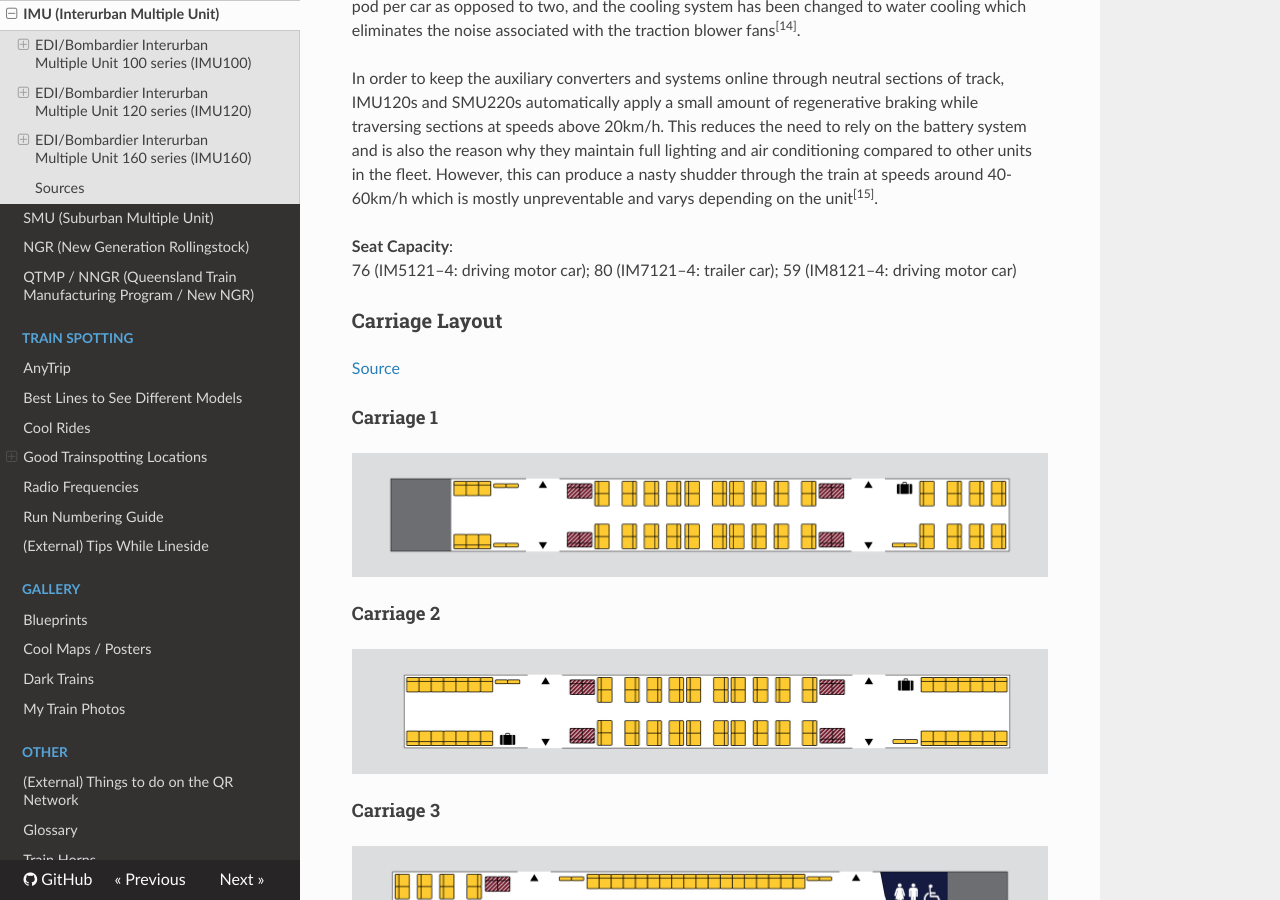
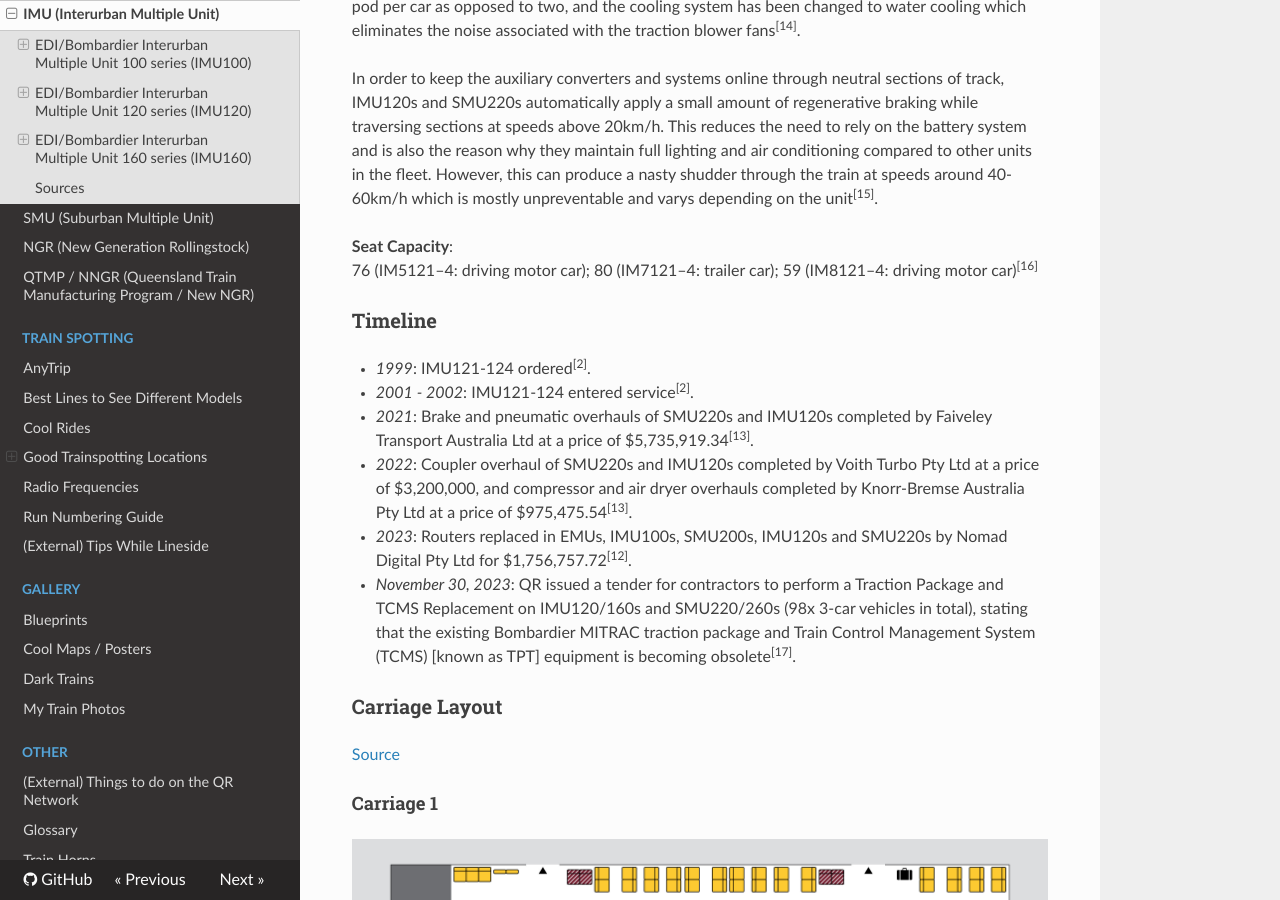
Before and after one commit to SysPoe/train-wiki, an MkDocs documentation site: the page built from docs/Rollingstock/IMU.md, in a window 1280 px wide and 900 px high, scrolled down 2772 px. Built offline with MkDocs 1.6.1, drawn with Linux system fonts in a browser that asks for light colours; nearby versions of some CDN libraries; some of the changed text lies outside the part shown.

Commit message:
Update maps + IMU120

```diff
--- a/docs/Rollingstock/IMU.md
+++ b/docs/Rollingstock/IMU.md
@@ -56,7 +56,15 @@
 In order to keep the auxiliary converters and systems online through neutral sections of track, IMU120s and SMU220s automatically apply a small amount of regenerative braking while traversing sections at speeds above 20km/h. This reduces the need to rely on the battery system and is also the reason why they maintain full lighting and air conditioning compared to other units in the fleet. However, this can produce a nasty shudder through the train at speeds around 40-60km/h which is mostly unpreventable and varys depending on the unit<sup>\[15\]</sup>.
 
 **Seat Capacity**:<br>
-76 (IM5121–4: driving motor car); 80 (IM7121–4: trailer car); 59 (IM8121–4: driving motor car)
+76 (IM5121–4: driving motor car); 80 (IM7121–4: trailer car); 59 (IM8121–4: driving motor car)<sup>\[16\]</sup>
+
+### Timeline
+- _1999_: IMU121-124 ordered<sup>\[2\]</sup>.
+- _2001 - 2002_: IMU121-124 entered service<sup>\[2\]</sup>.
+- _2021_: Brake and pneumatic overhauls of SMU220s and IMU120s completed by Faiveley Transport Australia Ltd at a price of $5,735,919.34<sup>\[13\]</sup>.
+- _2022_: Coupler overhaul of SMU220s and IMU120s completed by Voith Turbo Pty Ltd at a price of $3,200,000, and compressor and air dryer overhauls completed by Knorr-Bremse Australia Pty Ltd at a price of $975,475.54<sup>\[13\]</sup>.
+- _2023_: Routers replaced in EMUs, IMU100s, SMU200s, IMU120s and SMU220s by Nomad Digital Pty Ltd for $1,756,757.72<sup>\[12\]</sup>.
+- _November 30, 2023_: QR issued a tender for contractors to perform a Traction Package and TCMS Replacement on IMU120/160s and SMU220/260s (98x 3-car vehicles in total), stating that the existing Bombardier MITRAC traction package and Train Control Management System (TCMS) [known as TPT] equipment is becoming obsolete<sup>\[17\]</sup>.
 
 ### Carriage Layout
 
@@ -134,3 +142,5 @@
 - **\[13\]** [https://www.data.qld.gov.au/dataset/queensland-rail-contract-disclosure-fy2022-2023/resource/d135ec7d-4a7a-40b2-98e4-3df90365f374](https://www.data.qld.gov.au/dataset/queensland-rail-contract-disclosure-fy2022-2023/resource/d135ec7d-4a7a-40b2-98e4-3df90365f374) archived [here](../media/Archive/qr-contract-disclosure-fy2022-2023.csv)
 - **\[14\]** [https://qrig.org/motive-power/self-propelled-passenger-stock/electric-multiple-units/edibombardier-interurban-multiple-unit-120-series-imu120](https://qrig.org/motive-power/self-propelled-passenger-stock/electric-multiple-units/edibombardier-interurban-multiple-unit-120-series-imu120)
 - **\[15\]** [https://www.reddit.com/r/BrisbaneTrains/comments/1hikjzi/comment/m321aky](https://www.reddit.com/r/BrisbaneTrains/comments/1hikjzi/comment/m321aky)
+- **\[16\]** [https://www.railtram.com.au/imu-interurban-multiple-unit-120](https://www.railtram.com.au/imu-interurban-multiple-unit-120)
+- **\[17\]** [https://qtenders.epw.qld.gov.au/qtenders/tender/display/tender-details.do?CSRFNONCE=2FBE6ED066A0345628B4CB1E58AE282F&id=51072&action=display-tender-details](https://qtenders.epw.qld.gov.au/qtenders/tender/display/tender-details.do?CSRFNONCE=2FBE6ED066A0345628B4CB1E58AE282F&id=51072&action=display-tender-details)
```
Also changed, not shown: docs/Gallery/Cool-Maps.md (+1 -1 lines).
